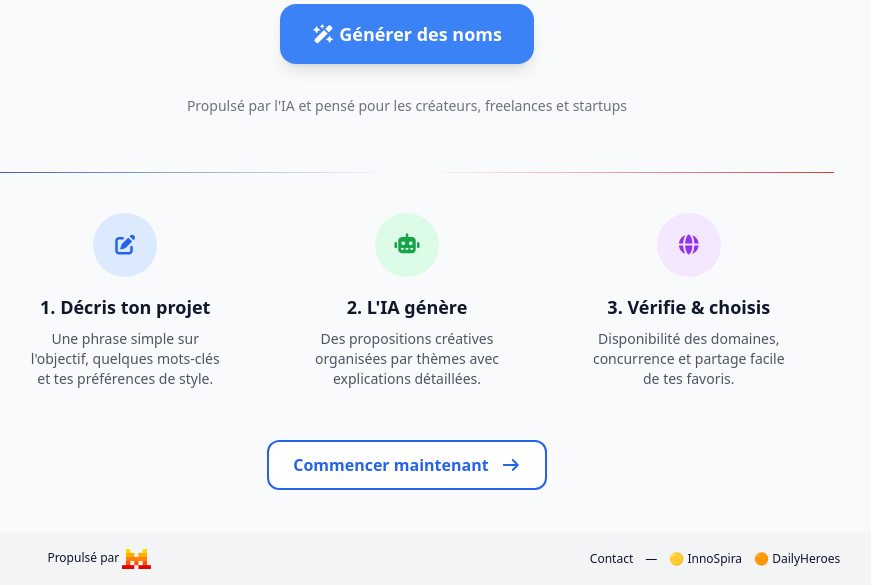
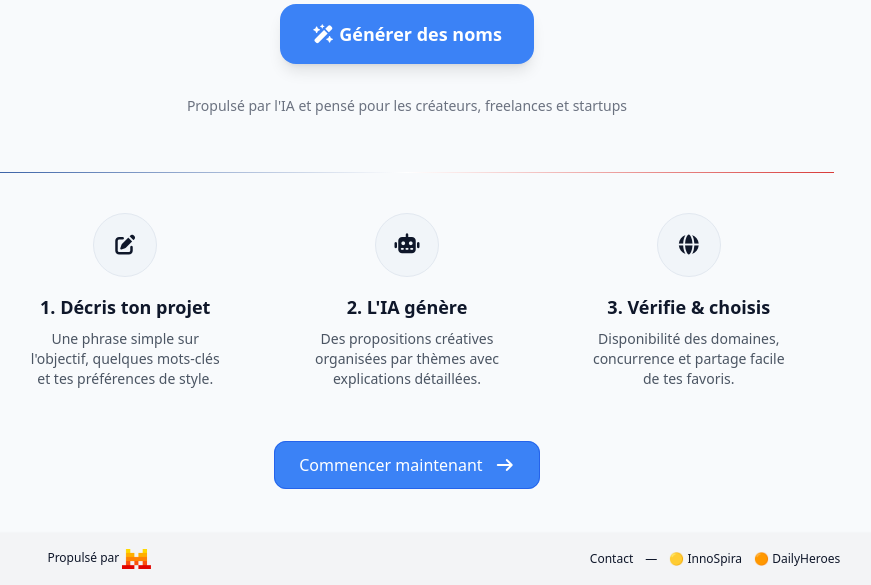
Before and after one commit to nazario88/extragone, a PHP site: page /nomi/index.php in a window 1280 px wide. Shown: the part 332-917 px from the top of the page, without its empty margins (233-1104 px from the left). Run offline with PHP 8.4, Linux system fonts and the light colour scheme; a stand-in replaces the project's code that opens the database connection; some libraries are stand-ins or nearby versions.

Commit message:
Ajustement de la mise en forme.

```diff
--- a/nomi/generate.php
+++ b/nomi/generate.php
@@ -24,7 +24,7 @@ include 'includes/header.php';
 
     <div class="w-full px-5 py-5">
         <p class="flex items-center gap-2 font-mono text-xs/6 font-medium tracking-widest text-gray-500 uppercase dark:text-gray-400">
-            <a href="./" class="hover:text-blue-600">&larr; Nomi</a> → Générer
+            &larr; génération avec l'IA
         </p>
         <h1 class="mt-2 text-3xl font-medium tracking-tight text-gray-950 dark:text-white">
             Générer des noms pour ton projet
@@ -157,7 +157,7 @@ include 'includes/header.php';
                         class="px-8 py-4 bg-blue-600 hover:bg-blue-700 text-white font-semibold text-lg rounded-2xl shadow-lg hover:shadow-xl transition-all duration-300 transform hover:scale-105 disabled:opacity-50 disabled:cursor-not-allowed disabled:transform-none">
                         <span id="btnText">
                             <i class="fa-solid fa-magic mr-2"></i>
-                            Générer 50 noms créatifs
+                            Générer 20 noms créatifs
                         </span>
                         <span id="btnLoading" class="hidden">
                             <i class="fa-solid fa-spinner fa-spin mr-2"></i>
--- a/nomi/includes/header.php
+++ b/nomi/includes/header.php
@@ -1,8 +1,9 @@
 <?php
-$base = "https://nomi.extrag.one"; //defaut)
-if(!isset($url_canon)) $url_canon = "https://nomi.extrag.one"; //defaut)
+$base = "https://nomi.extrag.one"; //defaut
+if(!isset($url_canon)) $url_canon = "https://nomi.extrag.one"; //defaut
 if(!isset($recherche)) $recherche = "";
 if(!isset($image_seo)) $image_seo = "https://www.extrag.one/assets/img/image-og.png"; // a changer apres MEP
+if(!isset($noindex)) $noindex = FALSE;
 ?>
 <!DOCTYPE html>
 <html lang="fr" class="dark">
@@ -10,6 +11,14 @@ if(!isset($image_seo)) $image_seo = "https://www.extrag.one/assets/img/image-og.
     <title><?=$title?></title>
     <!-- Meta -->
     <meta charset="UTF-8" />
+
+    <?php
+    if($noindex) {
+      echo '
+    <meta name="robots" content="noindex">
+      ';
+    }
+    ?>
 
     <meta name="application-name" content="eXtragone"/>
     <meta name="author"           content="InnoSpira"/>
--- a/nomi/index.php
+++ b/nomi/index.php
@@ -91,9 +91,10 @@ include 'includes/header.php';
         <div class="grid grid-cols-1 md:grid-cols-3 gap-8">
             <!-- Étape 1 -->
             <div class="text-center p-6">
-                <div class="w-16 h-16 bg-blue-100 dark:bg-blue-900 rounded-full flex items-center justify-center mx-auto mb-4">
-                    <i class="fa-solid fa-pen-to-square text-blue-600 dark:text-blue-400 text-xl"></i>
+                <div class="w-16 h-16 bg-slate-100 dark:bg-slate-800 border border-slate-200 dark:border-slate-700 rounded-full flex items-center justify-center mx-auto mb-4">
+                    <i class="fa-solid fa-pen-to-square text-xl"></i>
                 </div>
+
                 <h3 class="text-lg font-semibold mb-2">1. Décris ton projet</h3>
                 <p class="text-gray-600 dark:text-gray-300 text-sm">
                     Une phrase simple sur l'objectif, quelques mots-clés et tes préférences de style.
@@ -102,8 +103,8 @@ include 'includes/header.php';
 
             <!-- Étape 2 -->
             <div class="text-center p-6">
-                <div class="w-16 h-16 bg-green-100 dark:bg-green-900 rounded-full flex items-center justify-center mx-auto mb-4">
-                    <i class="fa-solid fa-robot robot text-green-600 dark:text-green-400 text-xl"></i>
+                <div class="w-16 h-16 bg-slate-100 dark:bg-slate-800 border border-slate-200 dark:border-slate-700 rounded-full flex items-center justify-center mx-auto mb-4">
+                    <i class="fa-solid fa-robot robot text-xl"></i>
                 </div>
                 <h3 class="text-lg font-semibold mb-2">2. L'IA génère</h3>
                 <p class="text-gray-600 dark:text-gray-300 text-sm">
@@ -113,8 +114,8 @@ include 'includes/header.php';
 
             <!-- Étape 3 -->
             <div class="text-center p-6">
-                <div class="w-16 h-16 bg-purple-100 dark:bg-purple-900 rounded-full flex items-center justify-center mx-auto mb-4">
-                    <i class="fa-solid fa-globe text-purple-600 dark:text-purple-400 text-xl"></i>
+                <div class="w-16 h-16 bg-slate-100 dark:bg-slate-800 border border-slate-200 dark:border-slate-700 rounded-full flex items-center justify-center mx-auto mb-4">
+                    <i class="fa-solid fa-globe text-xl"></i>
                 </div>
                 <h3 class="text-lg font-semibold mb-2">3. Vérifie & choisis</h3>
                 <p class="text-gray-600 dark:text-gray-300 text-sm">
@@ -126,9 +127,9 @@ include 'includes/header.php';
 
     <!-- CTA secondaire -->
     <div class="text-center py-8">
-        <a href="generate" class="px-6 py-3 bg-white dark:bg-slate-800 border-2 border-blue-600 text-blue-600 font-semibold rounded-xl hover:bg-blue-50 dark:hover:bg-slate-700 transition-all duration-300">
+        <a href="generate" class="w-full md:w-auto px-6 py-3 bg-blue-500 border-blue-600 dark:bg-slate-900 dark:border-slate-950 text-white fill-white active:scale-95 duration-100 border will-change-transform overflow-hidden relative rounded-xl transition-all hover:border-blue-400 dark:hover:border-blue-950 transition-all duration-200 group">
             Commencer maintenant
-            <i class="fa-solid fa-arrow-right ml-2"></i>
+            <i class="fa-solid fa-arrow-right ml-2 transition-transform duration-200 group-hover:translate-x-1"></i>
         </a>
     </div>
 </div>
```
Also changed, not shown: nomi/results.php (+44 -15 lines).
